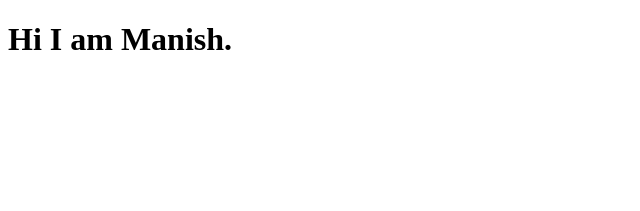
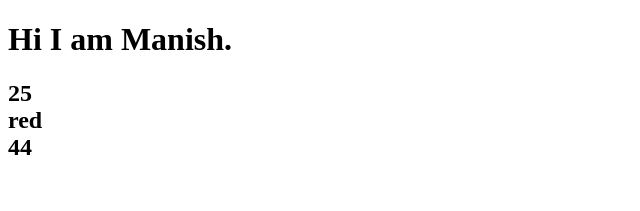
Before and after one commit to steamnp/bfs56, a React (Vite) app: page / in a window 1280 px wide. Shown: the top 211 px of the page, without its empty margins (0-640 px from the left). Built offline with nearby package versions, Linux system fonts and the light colour scheme.

Commit message:
props in jsx

```diff
--- a/src/main.jsx
+++ b/src/main.jsx
@@ -4,6 +4,6 @@ import Manish from "./manish";
 
 ReactDOM.createRoot(document.getElementById("root")).render(
   <React.StrictMode>
-    <Manish />
+    <Manish age={25} favColor="red" favNum={44} />
   </React.StrictMode>
 );
--- a/src/manish.jsx
+++ b/src/manish.jsx
@@ -1,5 +1,25 @@
-function Manish() {
-  return <h1>Hi I am Manish.</h1>;
+import PropTypes from "prop-types";
+
+function Manish({ age, favColor, favNum }) {
+  return (
+    <div>
+      <h1>Hi I am Manish.</h1>
+      <h2>
+        {age}
+        <br />
+        {favColor}
+        <br />
+
+        {favNum}
+      </h2>
+    </div>
+  );
 }
 
+Manish.prototype = {
+  age: PropTypes.number.isRequired,
+  favColor: PropTypes.string,
+  favNum: PropTypes.number.isRequired,
+};
+
 export default Manish;
```
